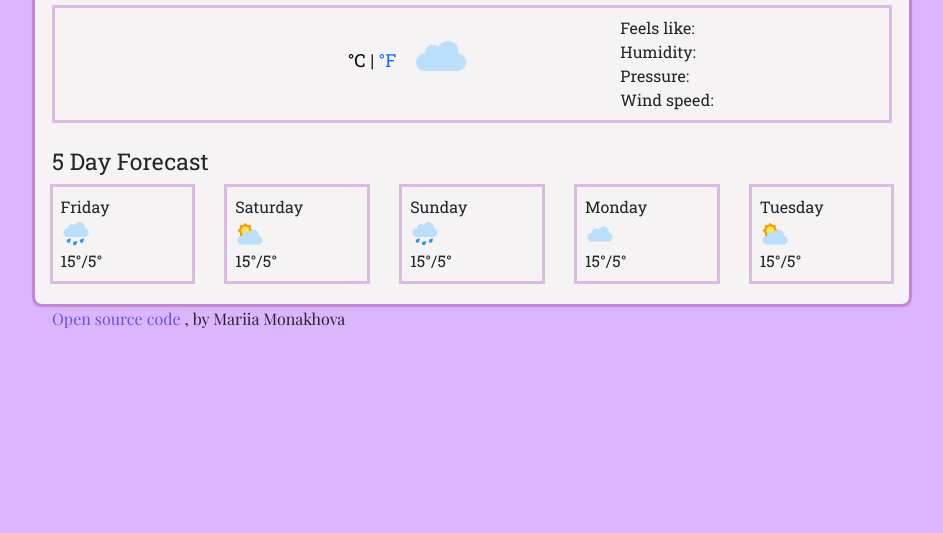
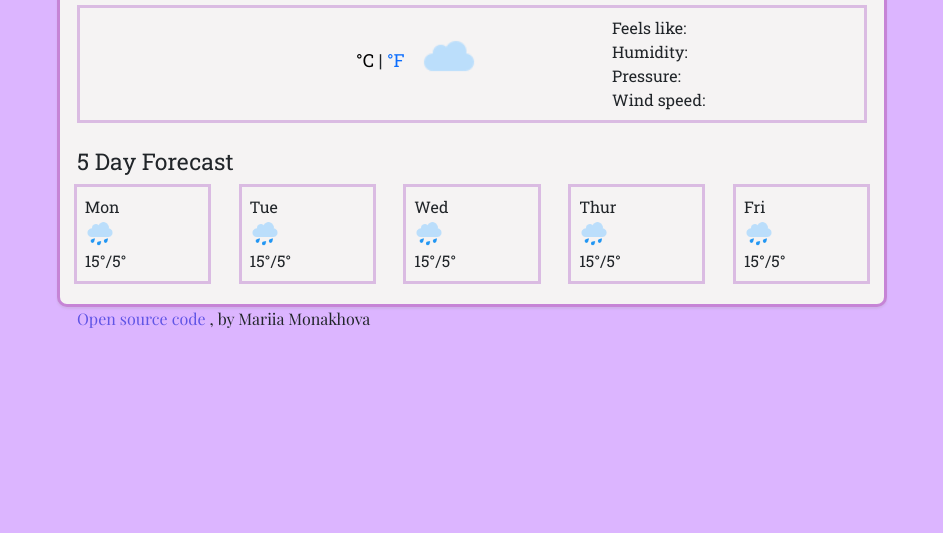
Before and after one commit to MariiaMonakhova/my-awesome-weather-app, a plain HTML site: page index.html in a window 1280 px wide. Shown: the part 267-800 px from the top of the page, without its empty margins (168-1111 px from the left). Drawn offline with nearby package versions, Linux system fonts and the light colour scheme; no server answers.

Commit message:
Added displayForecast function and deleted the HTML forecast

```diff
--- a/index.html
+++ b/index.html
@@ -72,46 +72,7 @@
         </div>
         <h4 class="week">5 Day Forecast</h4>
         <div class="row box">
-          <div class="col-2 day">
-            <span>Friday</span>
-            <br />
-            <img src="images/rain.png" alt="rain" /><br /><spam>15°</spam>/<spam
-              >5°</spam
-            >
-          </div>
-          <div class="col-2 day">
-            <span>Saturday</span><br /><img
-              src="images/cloudy.png"
-              alt="cloudy"
-            />
-            <br /><spam class="max-temp">15°</spam>/<spam class="min-temp"
-              >5°</spam
-            >
-          </div>
-          <div class="col-2 day">
-            <span>Sunday</span><br /><img
-              src="images/rain.png"
-              alt="rainy"
-            /><br /><spam class="max-temp">15°</spam>/<spam class="min-temp"
-              >5°</spam
-            >
-          </div>
-          <div class="col-2 day">
-            <span>Monday</span><br /><img
-              src="images/cloud.png"
-              alt="cloudy"
-            /><br /><spam class="max-temp">15°</spam>/<spam class="min-temp"
-              >5°</spam
-            >
-          </div>
-          <div class="col-2 day">
-            <span>Tuesday</span><br /><img
-              src="images/cloudy.png"
-              alt="cloudy"
-            /><br /><spam class="max-temp">15°</spam>/<spam class="min-temp"
-              >5°</spam
-            >
-          </div>
+          <div id="forecast"></div>
         </div>
       </div>
     </div>
--- a/src/index.js
+++ b/src/index.js
@@ -19,6 +19,27 @@
   ];
   let day = days[date.getDay()];
   return `Last updated: ${day} ${hours}:${minutes}`;
+}
+
+function displayForecast() {
+  let forecastElement = document.querySelector("#forecast");
+
+  let days = ["Mon", "Tue", "Wed", "Thur", "Fri"];
+
+  let forecastHTML = `<div class="row">`;
+  days.forEach(function (day) {
+    forecastHTML =
+      forecastHTML +
+      `<div class="col-2 day">
+            <span>${day}</span>
+            <br />
+            <img src="images/rain.png" alt="rain" /><br /><spam>15°</spam>/<spam
+              >5°</spam
+            >
+          </div>`;
+  });
+  forecastHTML = forecastHTML + `</div>`;
+  forecastElement.innerHTML = forecastHTML;
 }
 
 function getWeather(response) {
@@ -125,6 +146,8 @@
   celsiusLink.classList.add("active");
 }
 
+displayForecast();
+
 let fahrenheitLink = document.querySelector("#fahrenheit-link");
 fahrenheitLink.addEventListener("click", showFahrenheit);
 
--- a/src/styles.css
+++ b/src/styles.css
@@ -3,7 +3,7 @@
   font-family: "Playfair Display", serif;
   margin: 130px auto;
   padding: 10px;
-  max-width: 900px;
+  max-width: 850px;
   background: #dcb5ff;
 }
 .container {
```
